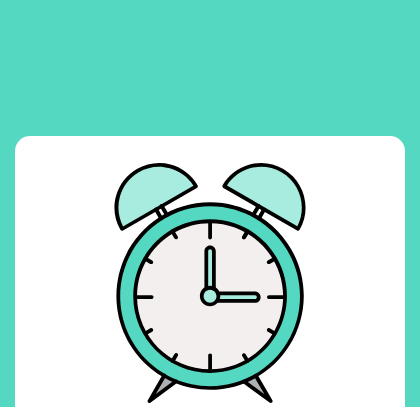
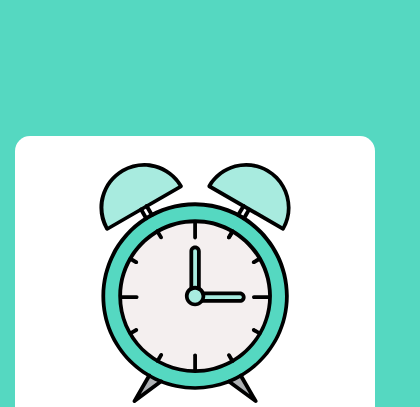
Before and after one commit to Amin-Ansari/Alarm-clock, a plain HTML site: page index.htm in a window 390 px wide. Shown: the top 407 px of the page, 420 px wide, since content can reach past the window. Drawn offline with Linux system fonts and the light colour scheme.

Commit message:
the responsive bug solved

```diff
--- a/styles/style.css
+++ b/styles/style.css
@@ -14,7 +14,6 @@ body {
   height: 100vh;
   justify-content: center;
   align-items: center;
-  padding: 0px 15px;
 }
 .alarm-section {
   grid-column: 1/-1;
@@ -24,6 +23,7 @@ body {
   display: flex;
   flex-flow: column nowrap;
   justify-content: flex-start;
+  margin: 0px 15px;
 }
 .image-contaienr > img {
   width: 100%;
```
